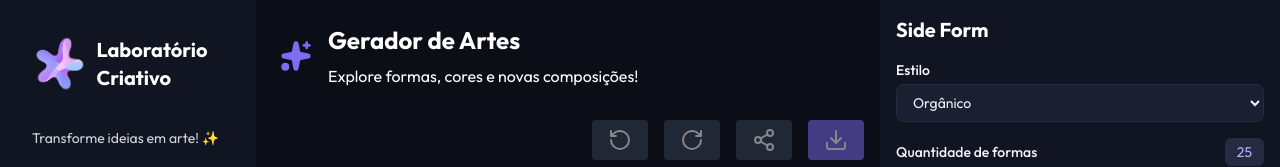
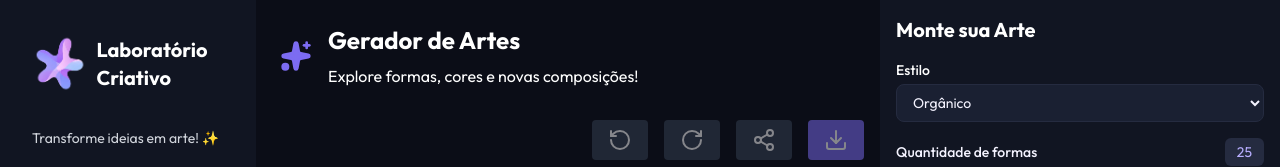
Before and after one commit to carolinneVictoria/creative-lab, a React (Vite) app: page / in a window 1280 px wide. Shown: the top 167 px of the page. Built offline with nearby package versions, Linux system fonts and the light colour scheme.

Commit message:
feat: update header text in SideForm to "Monte sua Arte"

```diff
--- a/src/components/SideForm.tsx
+++ b/src/components/SideForm.tsx
@@ -58,7 +58,7 @@ export function SideForm({ onGenerate }: SideFormProps) {
 
     return (
         <div className="w-full shrink-0 bg-[#111522] p-4 text-white lg:h-screen lg:w-100 lg:overflow-y-auto">
-            <h2 className="text-xl font-bold mb-4">Side Form</h2>
+            <h2 className="text-xl font-bold mb-4">Monte sua Arte</h2>
             <form onSubmit={handleSubmit}>
                 <div className="mb-4">
                     <label htmlFor="style" className="block text-sm font-medium mb-1">Estilo</label>
```
